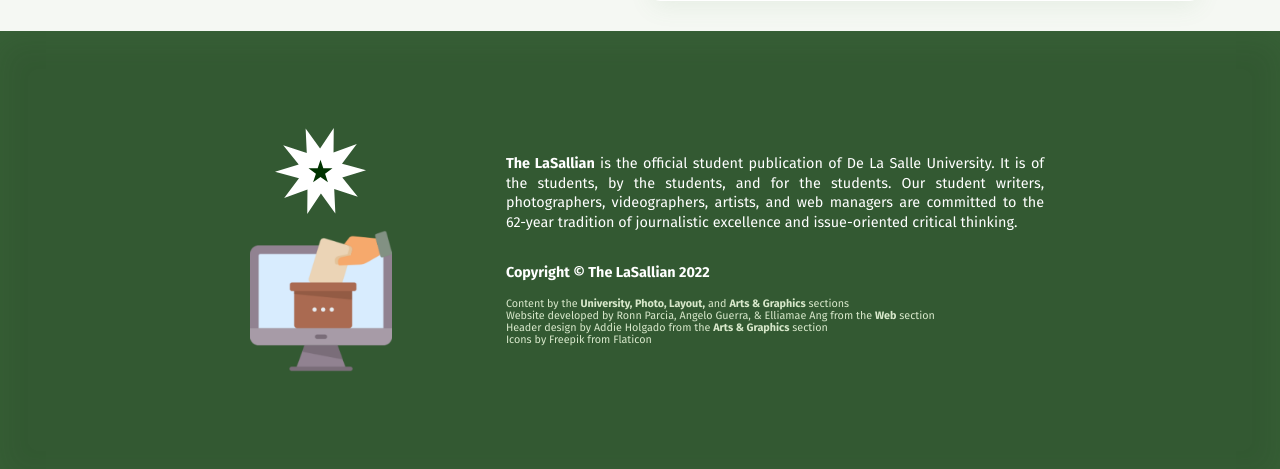
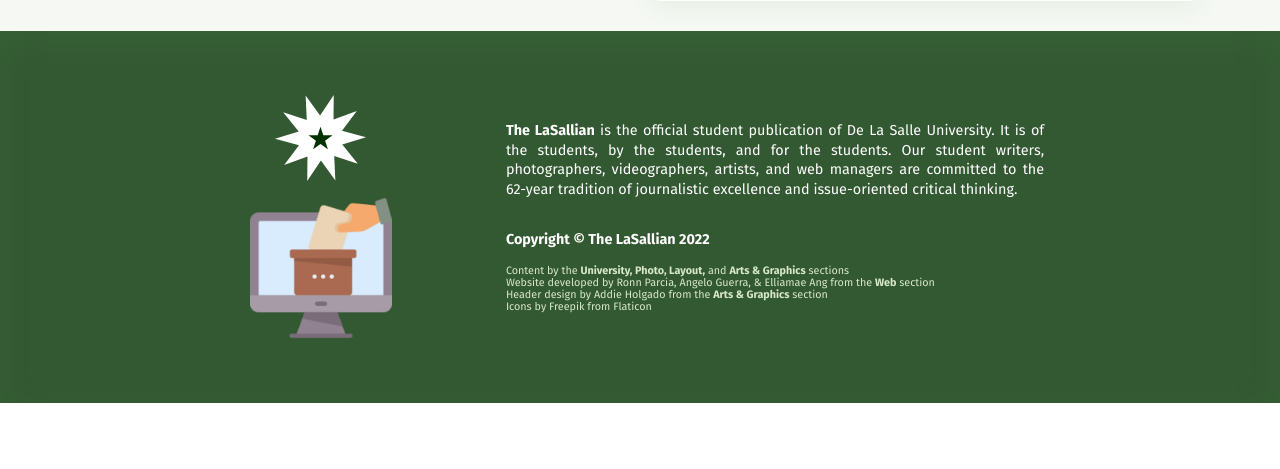
Before and after one commit to thelasallian/tls-me2022, a PHP site: page / in a window 1280 px wide. Shown: the part 1106-1575 px from the top of the page. After the commit the page ends 1509 px from the top, so only its background shows below. Run offline with PHP 8.4, Linux system fonts and the light colour scheme; data that the repository does not hold is empty; some web fonts are replaced.

Commit message:
Removed footer min-height

```diff
--- a/css/styles.css
+++ b/css/styles.css
@@ -127,7 +127,7 @@ section {
     justify-content: center;
     align-items: center;
     flex-direction: row;
-    min-height: 27.375rem;
+    /* min-height: 27.375rem; */
     max-width: 100%;
     margin-top: 1.875em;
 }
```
